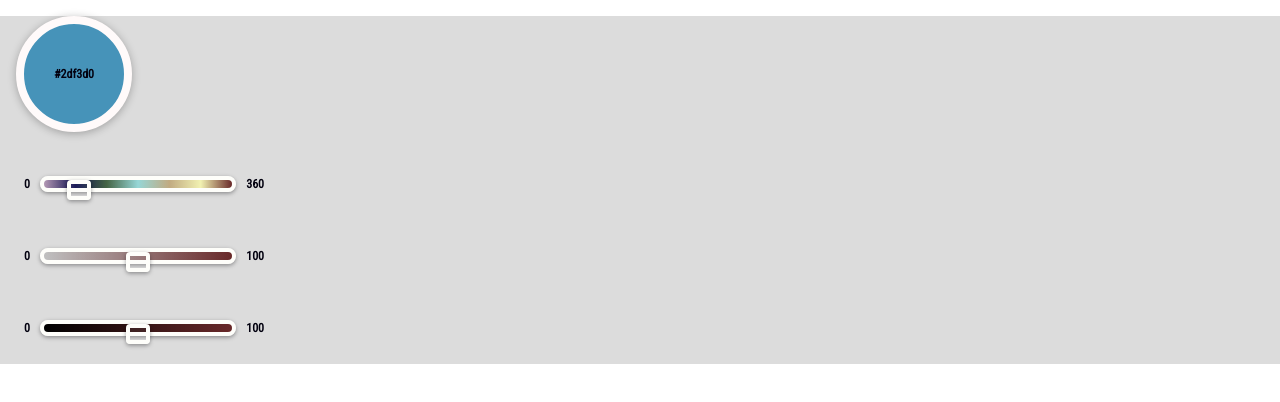
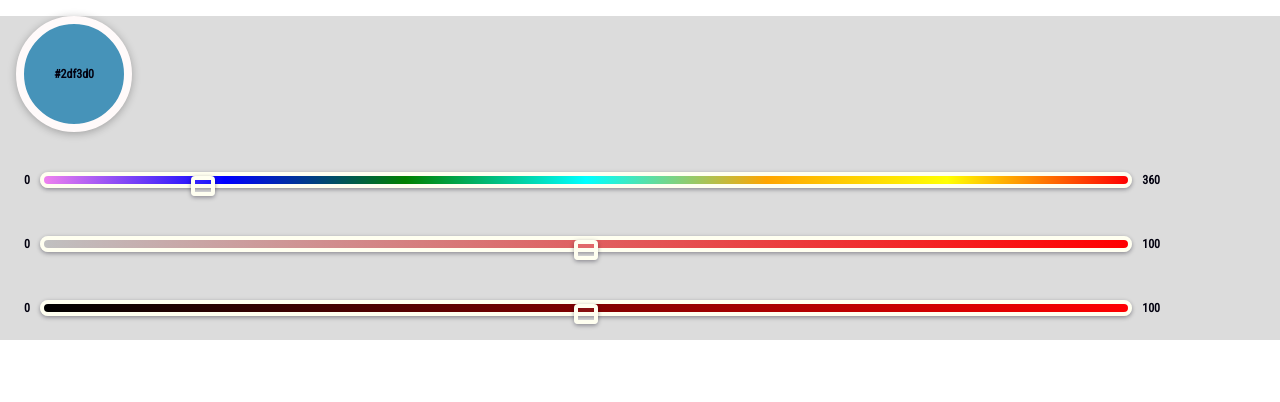
Before and after one commit to heartyhardy/catchy-colors, a React (Create React App) app: page / in a window 1280 px wide. Shown: the top 402 px of the page. Built offline with nearby package versions, Linux system fonts and the light colour scheme.

Commit message:
Added pickers to the Color picker component

```diff
--- a/src/App.js
+++ b/src/App.js
@@ -1,9 +1,7 @@
 import React, { Component } from 'react';
 import './App.css';
 import ColorSlot from './components/color-slot/color-slot';
-import HuePicker from './components/color-picker/hue-picker/hue-picker';
-import SaturationPicker from './components/color-picker/saturation-picker/saturation-picker';
-import BrightnessPicker from './components/color-picker/brightness-picker/brightness-picker';
+import ColorPicker from './components/color-picker/color-picker';
 
 
 class App extends Component {
@@ -11,9 +9,7 @@ class App extends Component {
     return (
       <div className="App">
         <ColorSlot hue={200} saturation={45} brightness={50} hexcolor="#2df3d0"></ColorSlot>
-        <HuePicker />
-        <SaturationPicker />
-        <BrightnessPicker />
+        <ColorPicker />
       </div>
     );
   }
--- a/src/components/color-picker/brightness-picker/brightness-picker.css
+++ b/src/components/color-picker/brightness-picker/brightness-picker.css
@@ -4,8 +4,8 @@
     justify-content: center;
     align-items: center;
     padding: 1rem;
-    width: 20vw;
-    height: 5vh;
+    width: 90%;
+    height: 2rem;
 }
 
 .brightness-range-indictor{
@@ -38,8 +38,6 @@
     border-radius: .5rem;
     border: .25rem solid ivory;
     cursor: pointer;
-    filter: grayscale(75%);
-    transition: all 1.5s linear;
 }
 
 .brightness-range::-webkit-slider-thumb {
@@ -54,10 +52,8 @@
     cursor: pointer;
 }
 
-.brightness-range:focus::-webkit-slider-runnable-track {
-    filter: grayscale(0%);
-    transition: all 1.5s linear;
-}
+/* .brightness-range:focus::-webkit-slider-runnable-track {
+} */
 
 .brightness-range::-moz-range-track {
     width: 100%;
@@ -70,8 +66,6 @@
     border-radius: .5rem;
     border: .25rem solid ivory;
     cursor: pointer;
-    filter: grayscale(75%);
-    transition: all 1.5s linear;
 }
 
 .brightness-range::-moz-range-thumb {
--- a/src/components/color-picker/color-picker.js
+++ b/src/components/color-picker/color-picker.js
@@ -0,0 +1,25 @@
+import React from 'react';
+import './color-picker.css';
+import Aux from '../hoc/auxilary';
+import HuePicker from './hue-picker/hue-picker';
+import SaturationPicker from './saturation-picker/saturation-picker';
+import BrightnessPicker from './brightness-picker/brightness-picker';
+
+const ColorPicker = props => {
+
+    const onHueChanged = event =>{
+        console.log(event.target.value);
+    }
+
+    return (
+        <Aux
+            className=""
+        >
+            <HuePicker valueChanged={onHueChanged}/>
+            <SaturationPicker />
+            <BrightnessPicker />
+        </Aux>
+    )
+}
+
+export default ColorPicker
--- a/src/components/color-picker/hue-picker/hue-picker.css
+++ b/src/components/color-picker/hue-picker/hue-picker.css
@@ -4,8 +4,8 @@
     justify-content: center;
     align-items: center;
     padding: 1rem;
-    width: 20vw;
-    height: 5vh;
+    width: 90%;
+    height: 2rem;
 }
 
 .hue-range-indictor{
@@ -38,8 +38,6 @@
     border-radius: .5rem;
     border: .25rem solid ivory;
     cursor: pointer;
-    filter: grayscale(75%);
-    transition: all 1.5s linear;
 }
 
 .hue-range::-webkit-slider-thumb {
@@ -54,10 +52,9 @@
     cursor: pointer;
 }
 
-.hue-range:focus::-webkit-slider-runnable-track {
-    filter: grayscale(0%);
-    transition: all 1.5s linear;
-}
+/* .hue-range:focus::-webkit-slider-runnable-track {
+
+} */
 
 .hue-range::-moz-range-track {
     width: 100%;
@@ -70,8 +67,6 @@
     border-radius: .5rem;
     border: .25rem solid ivory;
     cursor: pointer;
-    filter: grayscale(75%);
-    transition: all 1.5s linear;
 }
 
 .hue-range::-moz-range-thumb {
--- a/src/components/color-picker/hue-picker/hue-picker.js
+++ b/src/components/color-picker/hue-picker/hue-picker.js
@@ -17,6 +17,7 @@ const HuePicker = props => (
             type="range"
             min="0"
             max="360"
+            onChange={props.valueChanged}
         />
 
         <p
--- a/src/components/color-picker/saturation-picker/saturation-picker.css
+++ b/src/components/color-picker/saturation-picker/saturation-picker.css
@@ -4,8 +4,8 @@
     justify-content: center;
     align-items: center;
     padding: 1rem;
-    width: 20vw;
-    height: 5vh;
+    width: 90%;
+    height: 2rem;
 }
 
 .saturation-range-indictor{
@@ -38,8 +38,6 @@
     border-radius: .5rem;
     border: .25rem solid ivory;
     cursor: pointer;
-    filter: grayscale(75%);
-    transition: all 1.5s linear;
 }
 
 .saturation-range::-webkit-slider-thumb {
@@ -54,10 +52,8 @@
     cursor: pointer;
 }
 
-.saturation-range:focus::-webkit-slider-runnable-track {
-    filter: grayscale(0%);
-    transition: all 1.5s linear;
-}
+/* .saturation-range:focus::-webkit-slider-runnable-track {
+} */
 
 .saturation-range::-moz-range-track {
     width: 100%;
@@ -70,8 +66,6 @@
     border-radius: .5rem;
     border: .25rem solid ivory;
     cursor: pointer;
-    filter: grayscale(75%);
-    transition: all 1.5s linear;
 }
 
 .saturation-range::-moz-range-thumb {
```
